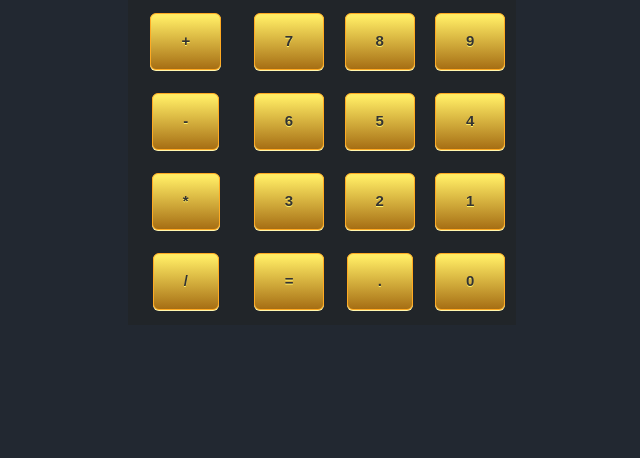
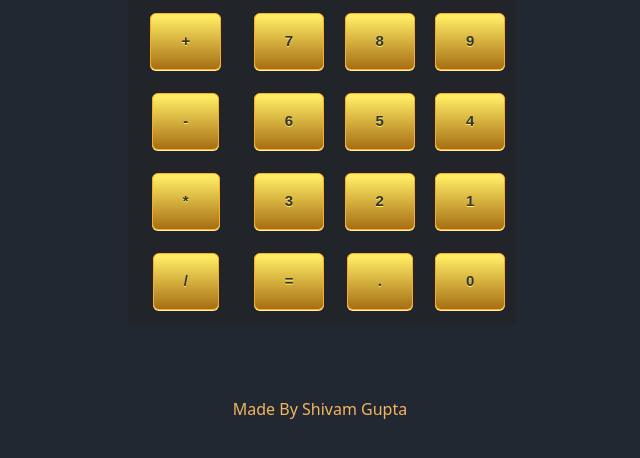
Before and after one commit to sg172000/Javascript-Calculator, a plain HTML site: page index.html in a window 1280 px wide. Shown: the part 190-648 px from the top of the page, without its empty margins (320-960 px from the left). Drawn offline with nearby package versions, Linux system fonts and the light colour scheme.

Commit message:
Update index.html

```diff
--- a/index.html
+++ b/index.html
@@ -10,7 +10,7 @@
 </head>
 
 <body>
-  <div class="tab">
+  <div class="tab table-responsive-sm">
     <h1>CALCULATOR</h1>
     <table class="table table-dark table-borderless">
       <tr>
@@ -59,6 +59,11 @@
     document.getElementById('ans').value="";
   }
   </script>
+  <footer class="page-footer font-small cyan darken-3">
+  <div class="footer-copyright text-center py-3">
+  <h6 style="color:#f5b461">Made By Shivam Gupta</h6>
+  </div>
+</footer>
 </body>
 
 </html>
```
